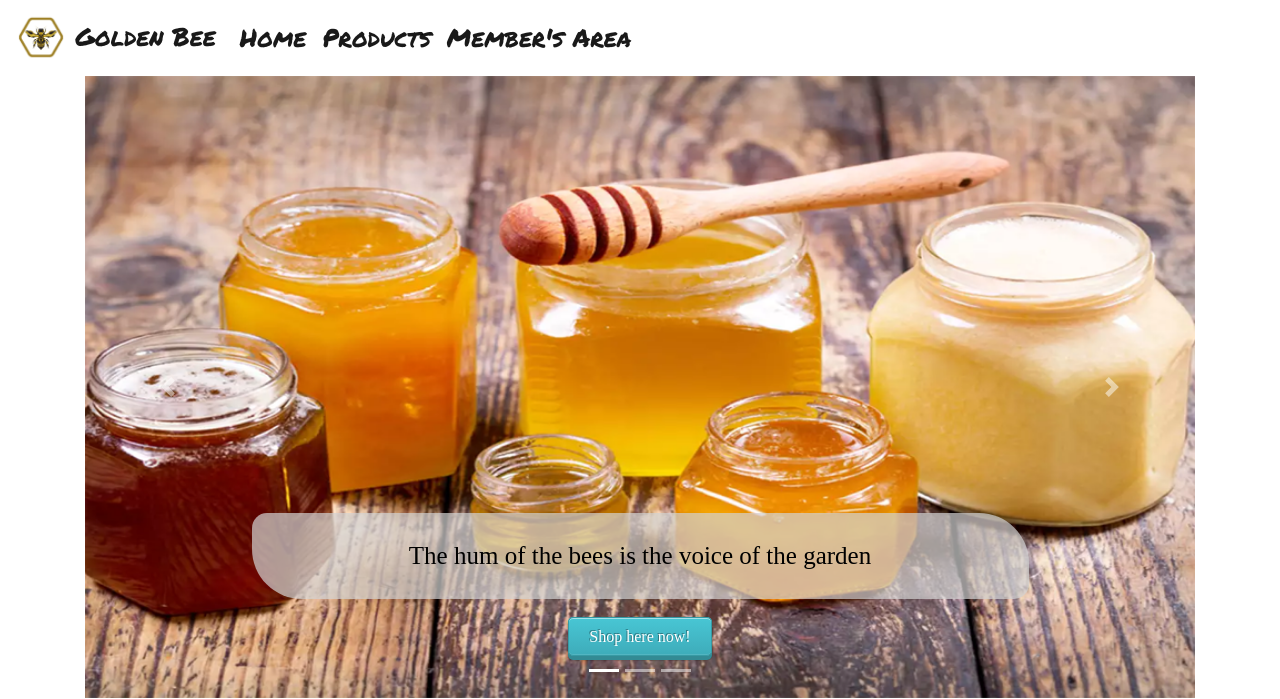
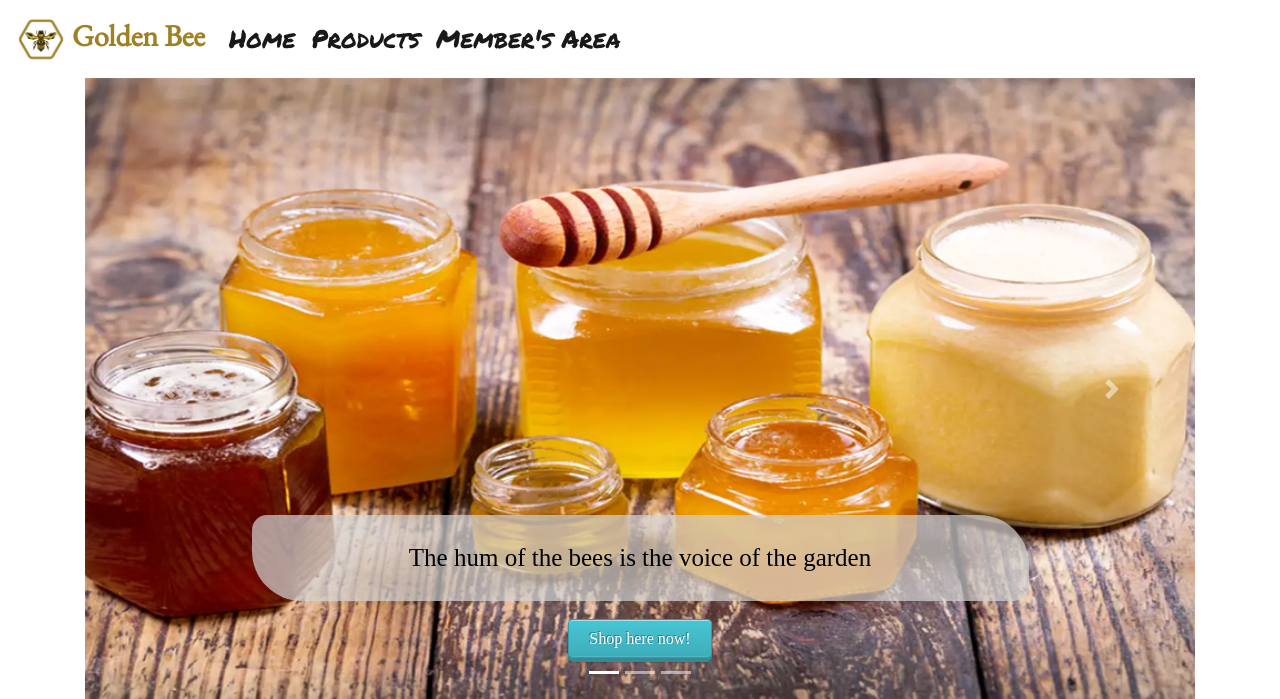
Before and after one commit to YiShengLee/Golden-Bee-Shop, a Django app: page / in a window 1280 px wide. Shown: the top 699 px of the page. Run offline with Django 3.2, Linux system fonts and the light colour scheme; some libraries are stand-ins or nearby versions; some web fonts are replaced.

Commit message:
Change navbar css

```diff
--- a/static/css/style.css
+++ b/static/css/style.css
@@ -76,9 +76,20 @@
     font-family: 'Poppins', sans-serif;
 }
 
-.navbar-light .navbar-nav .nav-link, .navbar-light .navbar-brand{
+.navbar-light .navbar-nav .nav-link{
     font-family: 'Permanent Marker';
     font-size: 25px;
+}
+
+.navbar-light .navbar-brand{
+    font-family: 'EB Garamond';
+    font-size: 30px;
+    font-weight: bold;
+    color: rgb(158,128,37);
+}
+
+.navbar-light .navbar-brand:hover{
+    color: rgb(158,128,37);
 }
 
 .navbar-light .navbar-nav .nav-link:hover{
@@ -140,6 +151,9 @@
     }
     .navbar-light .navbar-nav .nav-link, .navbar-light .navbar-brand{
         font-size: 15px;
+    }
+    .navbar-light .navbar-brand{
+        font-size: 10px;
     }
     .fa-facebook:hover,.fa-linkedin-in:hover,.fa-github:hover,.fa-instagram:hover,.fa-twitter:hover,.fa-pinterest:hover{
         font-size:20px;
```
